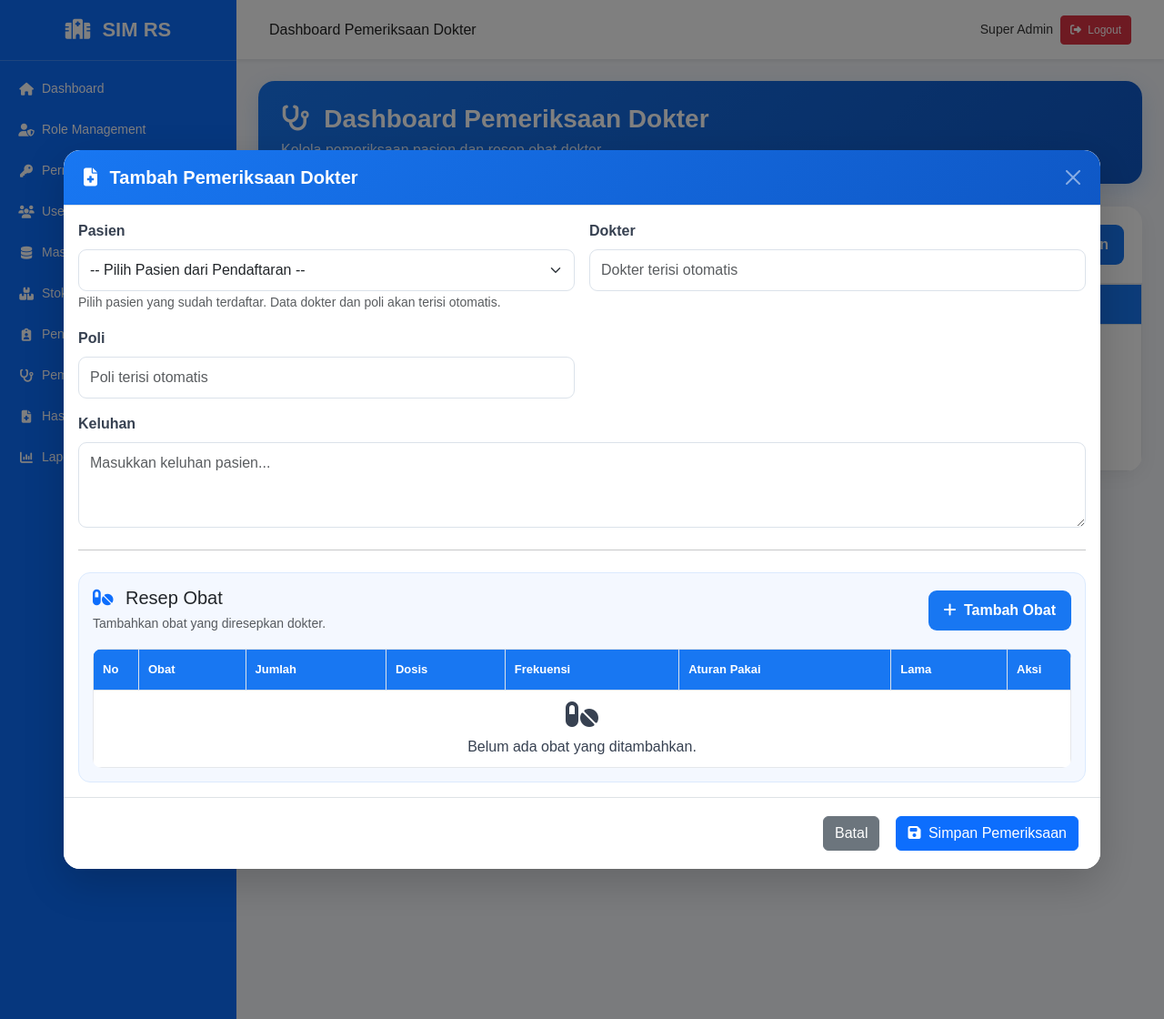
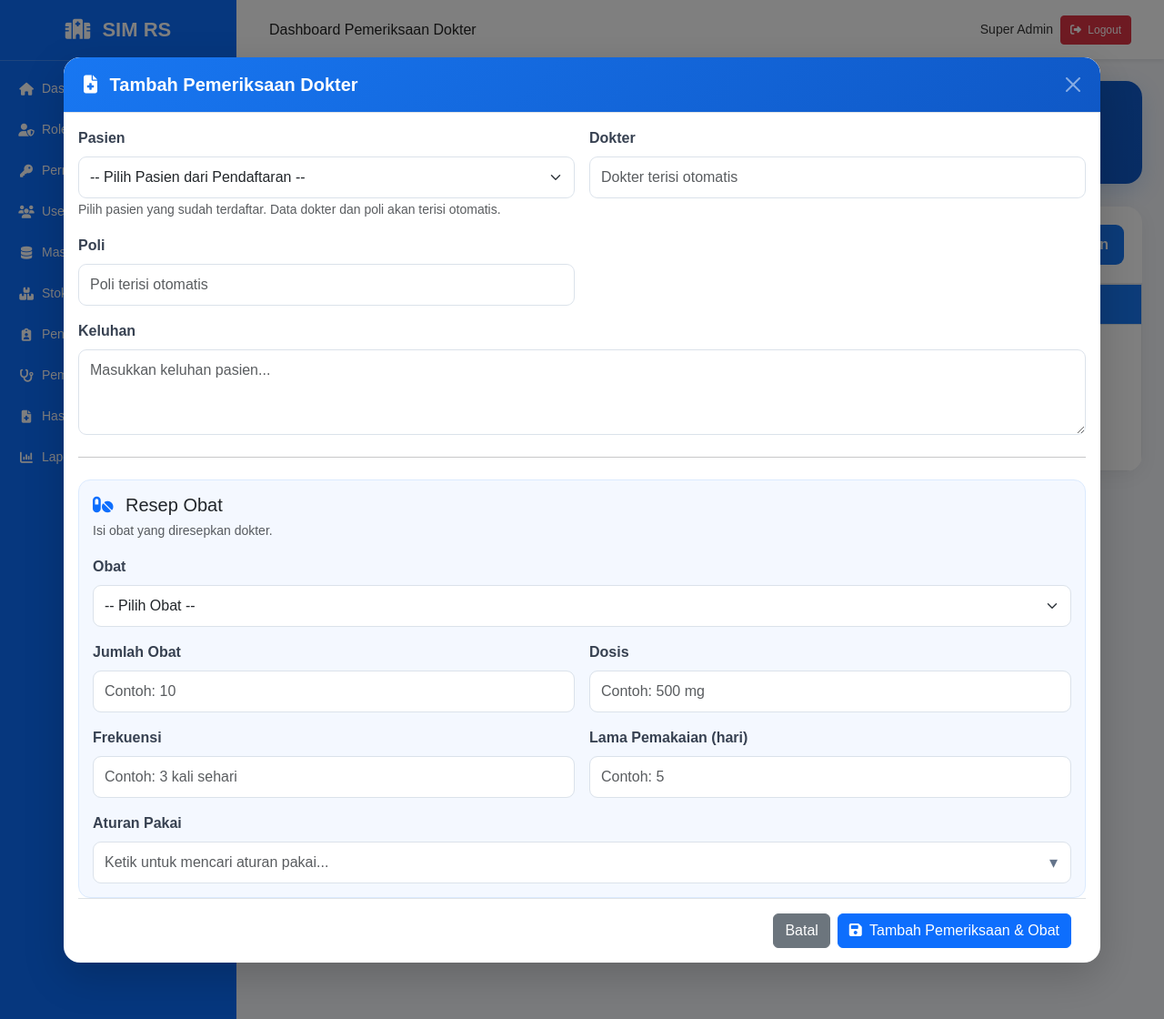
Before and after one commit to vinamey/manajemen_rs, a Laravel app: page /pemeriksaan-dokter in a window 1280 px wide, after a click on "Tambah Pemeriksaan". Shown: the whole page at 91% size. Run offline with Laravel 12, Linux system fonts and the light colour scheme; a user stored in the database is signed in; data comes from the database, SQL or seed files in the repository; data that the repository does not hold is empty; parts of the project's set-up code (start-up, migrations or seed data) failed here and were passed over; some libraries are stand-ins or nearby versions.

Commit message:
menyelesaikan pembaruan fitur

```diff
--- a/resources/views/pemeriksaan-dokter/index.blade.php
+++ b/resources/views/pemeriksaan-dokter/index.blade.php
@@ -328,57 +328,73 @@
     }
 
 
-/* Modal tambah pemeriksaan */
-#modalPemeriksaan .modal-dialog {
-    max-width: 900px;
-    width: calc(100% - 32px);
-    margin: 1.75rem auto;
+/* =========================================================
+   SCROLL MODAL TAMBAH PEMERIKSAAN
+   ========================================================= */
+
+#modalTambahPemeriksaan .modal-dialog {
+    max-height: 95vh;
 }
 
-#modalPemeriksaan .modal-content {
-    border: none;
-    border-radius: 16px;
-    overflow: hidden;
+#modalTambahPemeriksaan .modal-content {
+    max-height: 95vh;
+    display: flex;
+    flex-direction: column;
 }
 
-#modalPemeriksaan .modal-body {
-    padding: 24px;
-}
-
-#modalPemeriksaan .form-control,
-#modalPemeriksaan .form-select {
-    width: 100%;
-    min-height: 42px;
-    border-radius: 8px;
-}
-
-#modalPemeriksaan textarea.form-control {
-    min-height: 100px;
-}
-
-@media (max-width: 576px) {
-    #modalPemeriksaan .modal-body {
-        padding: 16px;
-    }
+#modalTambahPemeriksaan .modal-body {
+    overflow-y: auto;
+    max-height: calc(95vh - 130px);
 }
 
 
-#modalTambahPemeriksaan .modal-footer {
-    display: flex !important;
-    justify-content: flex-end;
-    gap: 10px;
-    padding: 16px 20px;
-    border-top: 1px solid #dee2e6;
-    background: #fff;
-    position: relative;
-    z-index: 5;
+/* =========================================================
+   SCROLL MODAL TAMBAH OBAT
+   ========================================================= */
+
+#modalTambahObat .modal-dialog {
+    max-height: 95vh;
 }
 
-#modalTambahPemeriksaan .modal-footer button {
-    display: inline-block !important;
-    visibility: visible !important;
-    opacity: 1 !important;
+#modalTambahObat .modal-content {
+    max-height: 95vh;
+    display: flex;
+    flex-direction: column;
 }
+
+#modalTambahObat .modal-body {
+    overflow-y: auto;
+    max-height: calc(95vh - 130px);
+}
+
+
+/* =========================================================
+   SCROLLBAR
+   ========================================================= */
+
+#modalTambahPemeriksaan .modal-body::-webkit-scrollbar,
+#modalTambahObat .modal-body::-webkit-scrollbar {
+    width: 7px;
+}
+
+#modalTambahPemeriksaan .modal-body::-webkit-scrollbar-track,
+#modalTambahObat .modal-body::-webkit-scrollbar-track {
+    background: #f1f5f9;
+    border-radius: 10px;
+}
+
+#modalTambahPemeriksaan .modal-body::-webkit-scrollbar-thumb,
+#modalTambahObat .modal-body::-webkit-scrollbar-thumb {
+    background: #94a3b8;
+    border-radius: 10px;
+}
+
+#modalTambahPemeriksaan .modal-body::-webkit-scrollbar-thumb:hover,
+#modalTambahObat .modal-body::-webkit-scrollbar-thumb:hover {
+    background: #64748b;
+}
+
+
 
 
 </style>
@@ -663,195 +679,163 @@
 
                     {{-- RESEP OBAT --}}
                     <div class="resep-box">
-                        <div class="d-flex justify-content-between align-items-center flex-wrap gap-2 mb-3">
-                            <div>
+
+                        <div class="mb-3">
                             <h5 class="mb-1">
                                 <i class="fa-solid fa-pills text-primary me-2"></i>
                                 Resep Obat
                             </h5>
+
                             <small class="text-muted">
-                                    Tambahkan obat yang diresepkan dokter.
+                                Isi obat yang diresepkan dokter.
                             </small>
                         </div>
 
-                            <button
-                                type="button"
-                                class="btn-add-obat"
-                                data-bs-toggle="modal"
-                                data-bs-target="#modalTambahObat"
+
+                    {{-- OBAT --}}
+                    <div class="row g-3">
+
+                        {{-- NAMA OBAT --}}
+                        <div class="col-12">
+
+                            <label for="obat_id" class="form-label">
+                                Obat
+                            </label>
+
+                            <select
+                                name="obat_id"
+                                id="obat_id"
+                                class="form-select"
                             >
-                                <i class="fa-solid fa-plus me-1"></i>
-                                Tambah Obat
-                            </button>
-                        </div>
+                                <option value="">
+                                    -- Pilih Obat --
+                                </option>
 
-                        <input
-                            type="hidden"
-                            name="resep_obat"
-                            id="resep_obat"
-                            value="[]"
-                        >
+                                @foreach($obats ?? [] as $obat)
 
-                        <div class="table-responsive table-resep">
-                            <table class="table table-bordered mb-0">
-                                <thead>
-                                    <tr>
-                                        <th width="50">No</th>
-                                        <th>Obat</th>
-                                        <th>Jumlah</th>
-                                        <th>Dosis</th>
-                                        <th>Frekuensi</th>
-                                        <th>Aturan Pakai</th>
-                                        <th>Lama</th>
-                                        <th width="70">Aksi</th>
-                                    </tr>
-                                </thead>
-
-                                <tbody id="resepTableBody">
-                                    <tr>
-                                        <td colspan="8" class="empty-resep">
-                                            <i class="fa-solid fa-pills fa-2x mb-2"></i>
-                                            <br>
-                                            Belum ada obat yang ditambahkan.
-                                        </td>
-                                    </tr>
-                                </tbody>
-                            </table>
-                        </div>
-                    </div>
-                </div>
-
-                {{-- FOOTER --}}
-                <div class="modal-footer">
-                    <button
-                        type="button"
-                        class="btn btn-secondary"
-                        data-bs-dismiss="modal"
-                    >
-                        Batal
-                    </button>
-
-                    <button type="submit" class="btn btn-primary">
-                        <i class="fa-solid fa-save me-1"></i>
-                        Simpan Pemeriksaan
-                    </button>
-                </div>
-            </form>
-        </div>
-    </div>
-</div>
-
-{{-- MODAL TAMBAH OBAT --}}
-<div
-    class="modal fade"
-    id="modalTambahObat"
-    tabindex="-1"
-    aria-hidden="true"
->
-    <div class="modal-dialog modal-lg modal-dialog-centered modal-dialog-scrollable">
-        <div class="modal-content">
-            <div class="modal-header modal-header-blue">
-                <h5>
-                    <i class="fa-solid fa-pills me-2"></i>
-                    Tambah Obat Resep
-                </h5>
-                <button
-                    type="button"
-                    class="btn-close btn-close-white"
-                    data-bs-dismiss="modal"
-                    aria-label="Tutup"
-                ></button>
-            </div>
-
-            <div class="modal-body">
-                <div class="row g-3">
-                    <div class="col-12">
-                        <label class="form-label" for="obat_id">Obat</label>
-                        <select id="obat_id" class="form-select">
-                            <option value="">-- Pilih Obat --</option>
-                            @foreach($obats ?? [] as $obat)
                                     <option value="{{ $obat->id }}">
                                         {{ $obat->nama }}
+
                                         @if($obat->kategori)
                                             - {{ $obat->kategori->nama }}
                                         @endif
                                     </option>
+
                                 @endforeach
+
                             </select>
+
                         </div>
 
+
+                        {{-- JUMLAH --}}
                         <div class="col-md-6">
-                        <label class="form-label" for="jumlah_obat">
+
+                            <label for="jumlah_obat" class="form-label">
                                 Jumlah Obat
                             </label>
+
                             <input
                                 type="number"
+                                name="jumlah_obat"
                                 id="jumlah_obat"
                                 class="form-control"
                                 min="1"
                                 step="1"
                                 placeholder="Contoh: 10"
                             >
+
                         </div>
 
+
+                        {{-- DOSIS --}}
                         <div class="col-md-6">
-                        <label class="form-label" for="dosis_obat">Dosis</label>
+
+                            <label for="dosis_obat" class="form-label">
+                                Dosis
+                            </label>
+
                             <input
                                 type="text"
+                                name="dosis_obat"
                                 id="dosis_obat"
                                 class="form-control"
                                 placeholder="Contoh: 500 mg"
                             >
+
                         </div>
 
+
+                        {{-- FREKUENSI --}}
                         <div class="col-md-6">
-                        <label class="form-label" for="frekuensi_obat">
+
+                            <label for="frekuensi_obat" class="form-label">
                                 Frekuensi
                             </label>
+
                             <input
                                 type="text"
+                                name="frekuensi_obat"
                                 id="frekuensi_obat"
                                 class="form-control"
-                            placeholder="Contoh: 3"
+                                placeholder="Contoh: 3 kali sehari"
                             >
+
                         </div>
 
+
+                        {{-- LAMA --}}
                         <div class="col-md-6">
-                        <label class="form-label" for="lama_obat">
+
+                            <label for="lama_obat" class="form-label">
                                 Lama Pemakaian (hari)
                             </label>
+
                             <input
                                 type="number"
+                                name="lama_obat"
                                 id="lama_obat"
                                 class="form-control"
                                 min="1"
                                 step="1"
                                 placeholder="Contoh: 5"
                             >
+
                         </div>
+
 
                         {{-- ATURAN PAKAI --}}
                         <div class="col-12">
-                        <label class="form-label" for="aturan_pakai">
+
+                            <label for="aturan_pakai" class="form-label">
                                 Aturan Pakai
                             </label>
 
                             <div class="aturan-pakai-wrapper">
+
                                 <div class="aturan-pakai-input-wrapper">
+
                                     <input
                                         type="text"
+                                        name="aturan_pakai"
                                         id="aturan_pakai"
                                         class="form-control"
                                         placeholder="Ketik untuk mencari aturan pakai..."
                                         autocomplete="off"
                                     >
-                                <span class="aturan-pakai-arrow">▾</span>
+
+                                    <span class="aturan-pakai-arrow">
+                                        ▾
+                                    </span>
+
                                 </div>
+
 
                                 <div
                                     id="aturanPakaiDropdown"
                                     class="aturan-pakai-dropdown"
                                 >
+
                                     @foreach([
                                         'Sebelum makan',
                                         'Sesudah makan',
@@ -869,19 +853,27 @@
                                         'Dengan air putih',
                                         'Dikonsumsi bersama makanan'
                                     ] as $aturan)
+
                                         <div
                                             class="aturan-pakai-option"
                                             data-value="{{ $aturan }}"
                                         >
                                             {{ $aturan }}
                                         </div>
+
                                     @endforeach
-                            </div>
-                        </div>
-                    </div>
-                </div>
+
                                 </div>
 
+                            </div>
+
+                        </div>
+
+                    </div>
+
+                </div>
+
+                {{-- FOOTER --}}
                 <div class="modal-footer">
                     <button
                         type="button"
@@ -891,18 +883,16 @@
                         Batal
                     </button>
 
-                <button
-                    type="button"
-                    class="btn btn-primary"
-                    id="btnTambahkanObat"
-                >
-                    <i class="fa-solid fa-plus me-1"></i>
-                    Tambahkan Obat
+                    <button type="submit" class="btn btn-primary">
+                    <i class="fa-solid fa-save me-1"></i>
+                    Tambah Pemeriksaan & Obat
                 </button>
+                </div>
+            </form>
         </div>
     </div>
 </div>
-</div>
+
 
 {{-- JAVASCRIPT --}}
 <script>
```
Also changed, not shown: resources/views/pendaftaran/create.blade.php (+17 -53 lines), resources/views/pendaftaran/index.blade.php (+81 -21 lines). Lines whose indentation alone changed are shown as unchanged.
